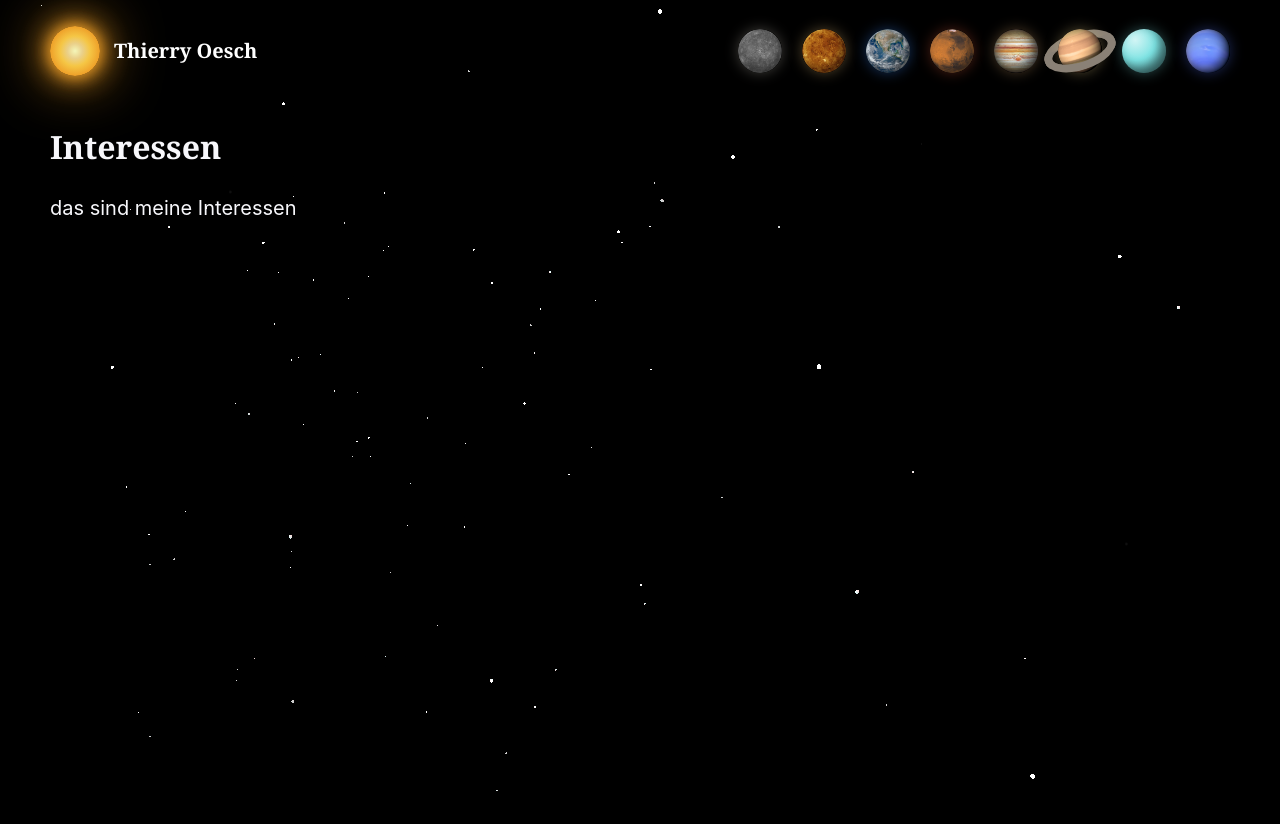
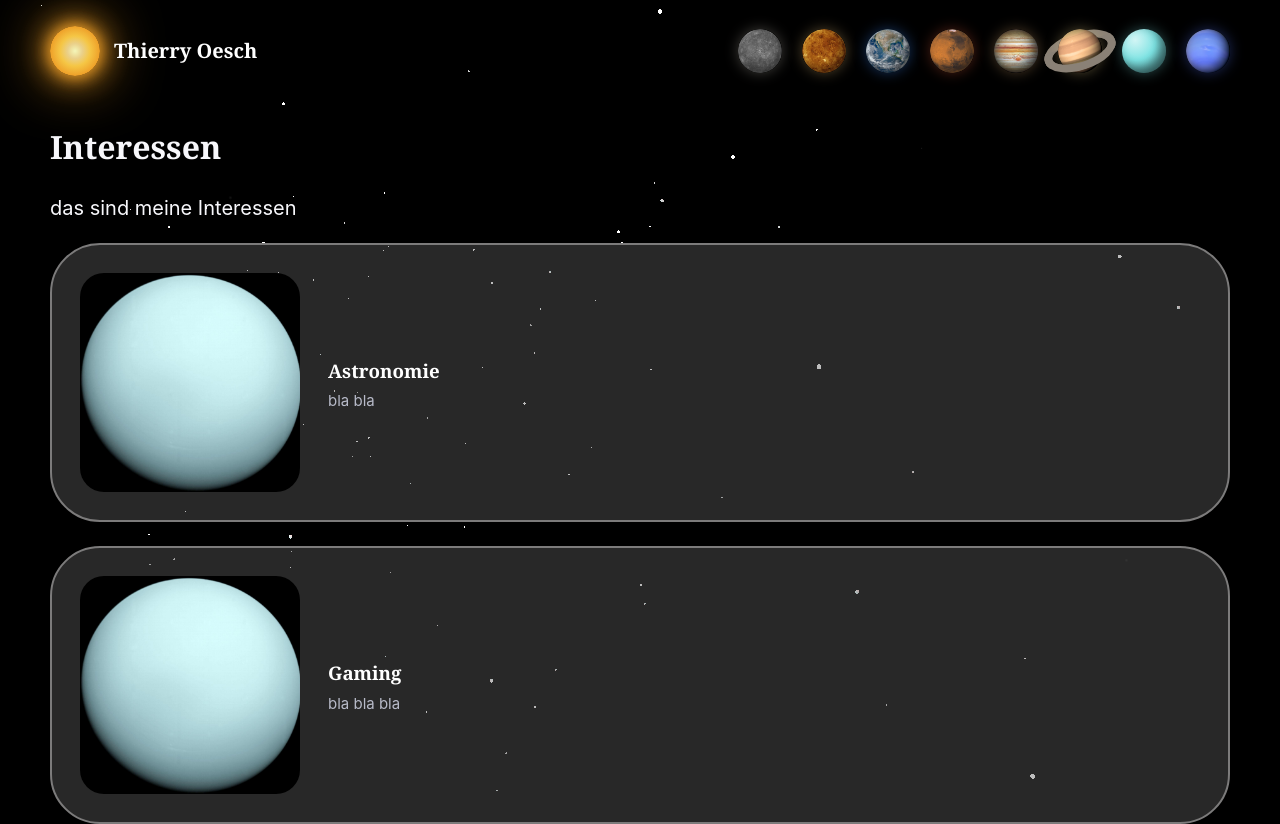
Before and after one commit to thierryoesch-art/Bewerbungsseite, a React (Vite) app: page /interessen in a window 1280 px wide. Before the commit the page ends 800 px from the top, so only its background shows below. Built offline with nearby package versions, Linux system fonts and the light colour scheme.

Commit message:
add structure to interessen-page

```diff
--- a/src/App.css
+++ b/src/App.css
@@ -441,6 +441,31 @@ a.card:focus-visible::after {
 
 
 
+
+.interessen {
+  list-style: none;
+  margin: 0;
+  padding: 0;
+  display: grid;
+  gap: 24px;
+}
+
+.interesse {
+  display: grid;
+  grid-template-columns: 220px 1fr;
+  gap: 28px;
+  align-items: center;
+  min-height: 0;
+}
+
+.interesse__bild {
+  width: 100%;
+  object-fit: cover;
+  border-radius: 24px;
+}
+
+
+
 @media (max-width: 760px) {
   .site-header {
     align-items: flex-start;
--- a/src/pages/Interessen.tsx
+++ b/src/pages/Interessen.tsx
@@ -1,8 +1,35 @@
+//bilder inportieren
+import uranus from "../assets/uranus.jpg"
+
+const interessen = [
+    {
+        titel: 'Astronomie',
+        bild: uranus,
+        text: "bla bla"
+    },
+    {
+        titel: "Gaming",
+        bild: uranus,
+        text: "bla bla bla"
+    }
+]
 function Interessen() {
     return (
         <main className="wrap">
             <h1>Interessen</h1>
             <p>das sind meine Interessen</p>
+             <ul className="interessen">
+                {interessen.map((i) => (
+                    <li className="card interesse" key={i.titel}>
+                        <img className="interesse__bild" src={i.bild} alt="" />
+
+                        <div>
+                            <h3 className="card__title">{i.titel}</h3>
+                            <p className="card__text">{i.text}</p>
+                        </div>
+                    </li>
+                ))}
+             </ul>
         </main>
     )
 
```
